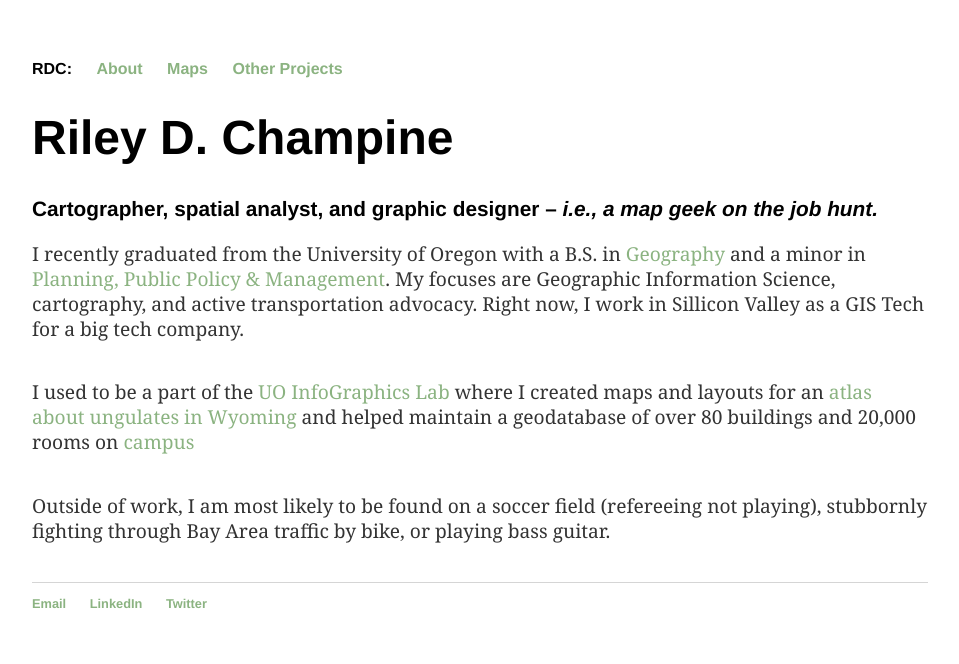
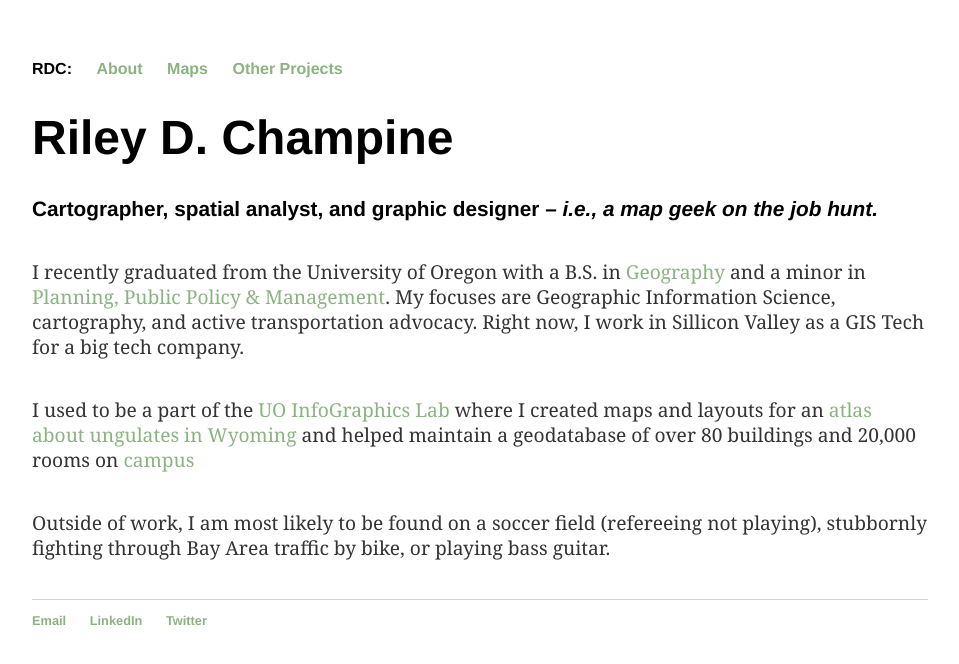
Before and after one commit to rileydchampine/rileydchampine.github.io, a Jekyll site: the page built from index.html, in a window 1280 px wide. Shown: the top 664 px of the page, without its empty margins (160-1119 px from the left). Built offline with Jekyll 4.4.1, drawn with Linux system fonts in a browser that asks for light colours.

Commit message:
Update main.css

```diff
--- a/css/main.css
+++ b/css/main.css
@@ -33,7 +33,7 @@ p {
     line-height: 1.3em;
     color: #333;
     font-family: 'Georgia', 'Times New Roman';
-    margin-top: 0em;
+    margin-top: 2em;
     margin-bottom: 2em;
 }
 
```
